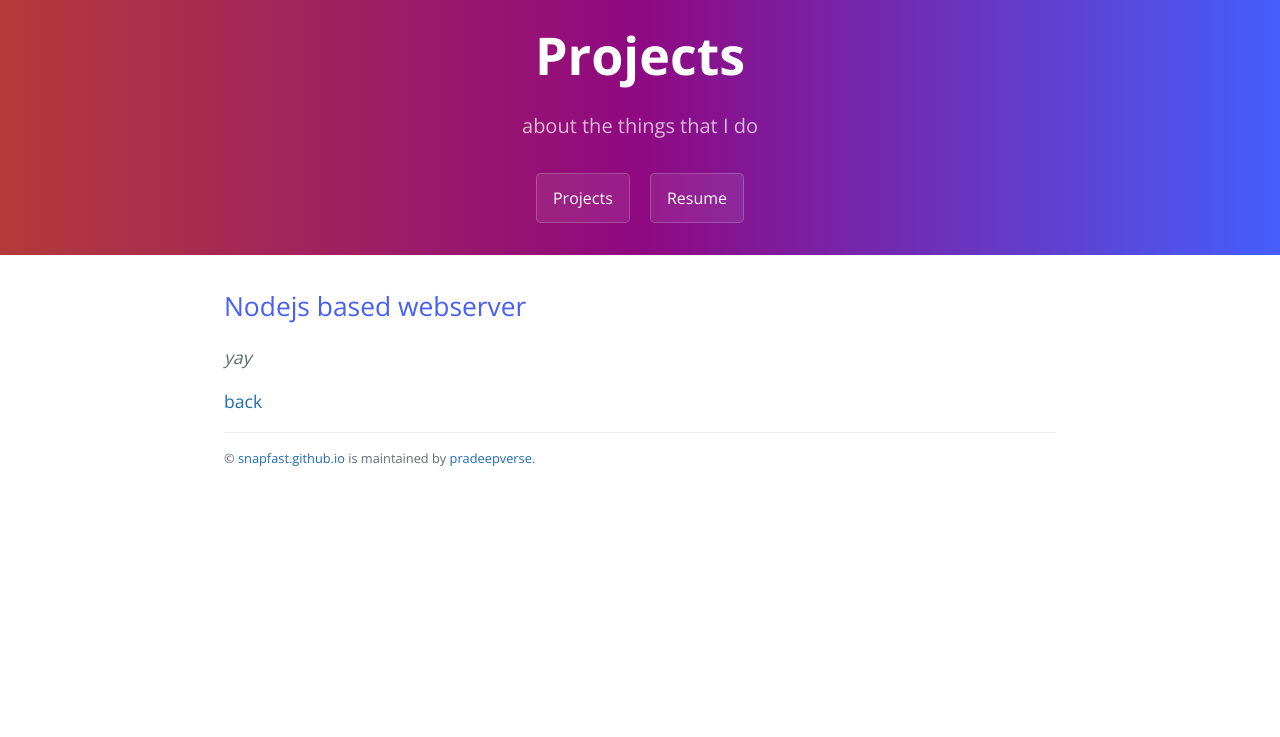
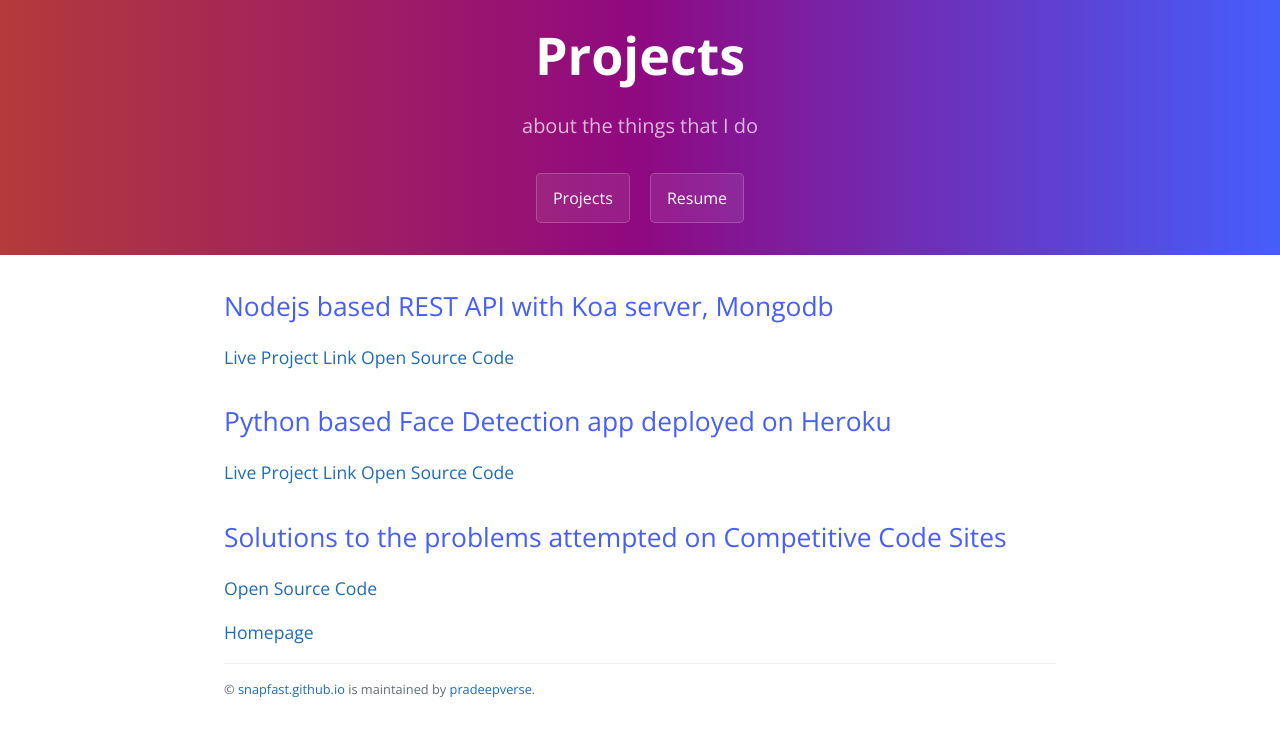
Before and after one commit to pradeepverse/snapfast.github.io, a Jekyll site: the page built from projects.md, in a window 1280 px wide. Shown: the top 737 px of the page. Built offline with Jekyll 4.4.1, drawn with Linux system fonts in a browser that asks for light colours.

Commit message:
Update projects.md

```diff
--- a/projects.md
+++ b/projects.md
@@ -4,8 +4,21 @@ title: Projects
 description: about the things that I do
 ---
 
-## Nodejs based webserver
+## Nodejs based REST API with Koa server, Mongodb
 
-_yay_
+[Live Project Link](https://opencv-act.herokuapp.com)
+[Open Source Code]()
 
-[back](./)
+
+## Python based Face Detection app deployed on Heroku
+
+[Live Project Link](https://opencv-act.herokuapp.com)
+[Open Source Code]()
+
+
+## Solutions to the problems attempted on Competitive Code Sites
+
+[Open Source Code](https://github.com/rahbal/programming-situations)
+
+
+[Homepage](./)
```
